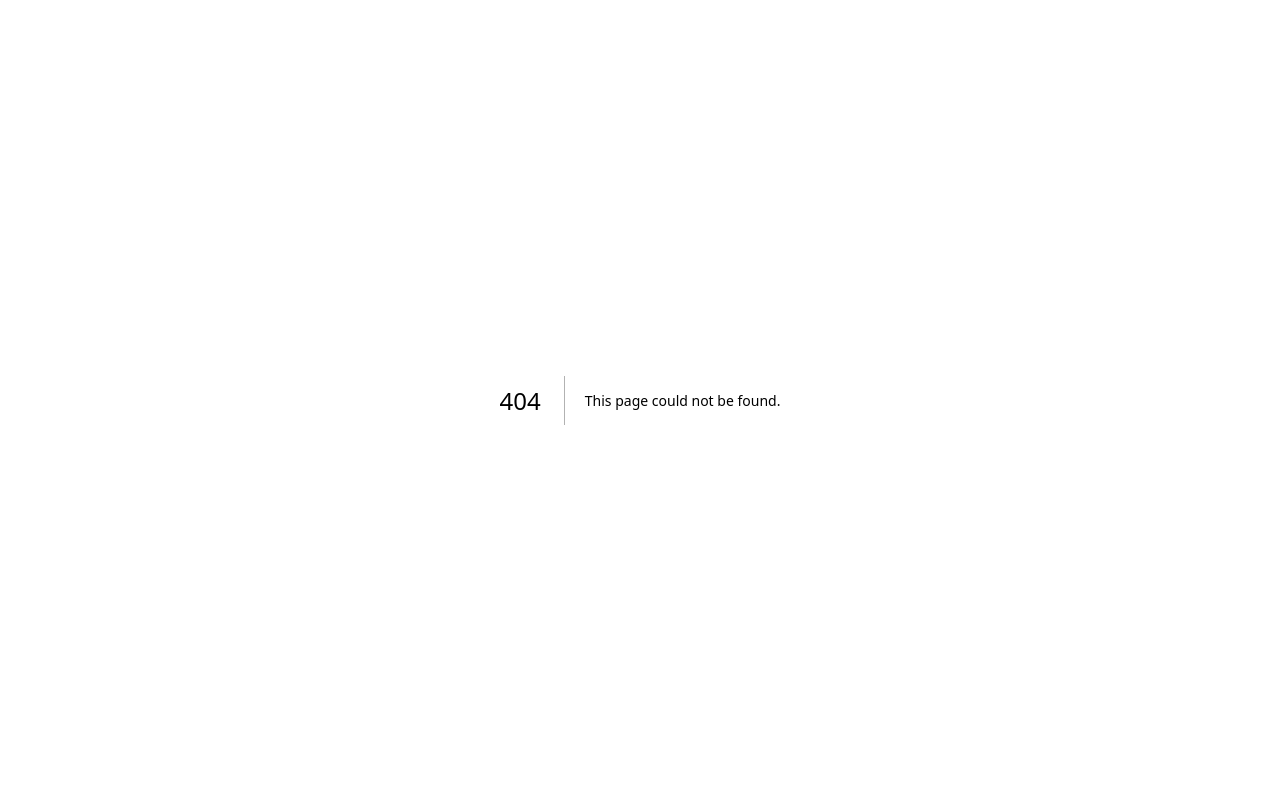
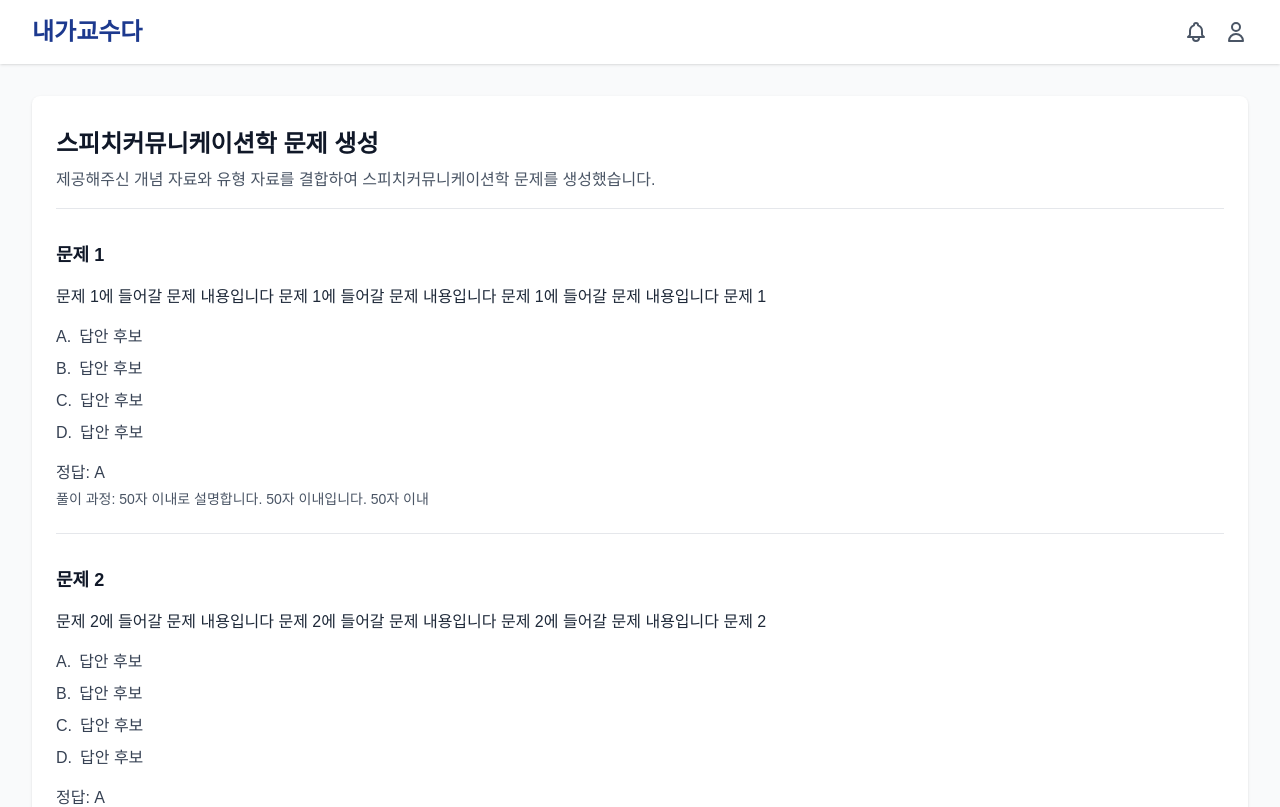
Before and after one commit to K-UniLab/Improfessor-FE, a Next.js app: page /result in a window 1280 px wide. Before the commit this address had no page. Shown: the top 807 px of the page. Built offline with nearby package versions, Linux system fonts and the light colour scheme.

Commit message:
상세 페이지 컴포넌트 삭제: 더 이상 사용되지 않는 상세 페이지 관련 코드 제거

```diff
--- a/src/app/detail/page.tsx
+++ b/src/app/generate/page.tsx
@@ -2,8 +2,22 @@
 
 import Header from "@/components/Header";
 import Image from "next/image";
+import { useState } from "react";
+import { useRouter } from "next/navigation";
 
-export default function DetailPage() {
+export default function GeneratePage() {
+  const router = useRouter();
+  const [isLoading, setIsLoading] = useState(false);
+
+  const handleGenerate = async () => {
+    setIsLoading(true);
+    // 실제로는 여기서 API 호출을 하겠지만, 지금은 setTimeout으로 대체
+    setTimeout(() => {
+      setIsLoading(false);
+      router.push('/result');
+    }, 3000); // 3초 후 결과 페이지로 이동
+  };
+
   return (
     <div className="min-h-screen bg-gray-50 dark:bg-gray-900">
       <Header />
@@ -103,9 +117,41 @@ export default function DetailPage() {
           {/* 문제 생성하기 버튼 */}
           <button
             type="button"
-            className="w-full bg-black text-white py-4 text-lg font-medium hover:bg-gray-900 transition"
+            className={`w-full py-4 text-lg font-medium transition relative ${
+              isLoading
+                ? 'bg-gray-500 cursor-not-allowed'
+                : 'bg-black hover:bg-gray-900'
+            } text-white`}
+            onClick={handleGenerate}
+            disabled={isLoading}
           >
-            문제 생성하기
+            {isLoading ? (
+              <div className="flex items-center justify-center">
+                <svg
+                  className="animate-spin -ml-1 mr-3 h-5 w-5 text-white"
+                  xmlns="http://www.w3.org/2000/svg"
+                  fill="none"
+                  viewBox="0 0 24 24"
+                >
+                  <circle
+                    className="opacity-25"
+                    cx="12"
+                    cy="12"
+                    r="10"
+                    stroke="currentColor"
+                    strokeWidth="4"
+                  />
+                  <path
+                    className="opacity-75"
+                    fill="currentColor"
+                    d="M4 12a8 8 0 018-8V0C5.373 0 0 5.373 0 12h4zm2 5.291A7.962 7.962 0 014 12H0c0 3.042 1.135 5.824 3 7.938l3-2.647z"
+                  />
+                </svg>
+                문제 생성 중...
+              </div>
+            ) : (
+              '문제 생성하기'
+            )}
           </button>
         </div>
       </main>
--- /dev/null
+++ b/src/app/result/page.tsx
@@ -0,0 +1,103 @@
+'use client';
+
+import Header from "@/components/Header";
+import { useState } from "react";
+
+export default function ResultPage() {
+  const [problems] = useState([
+    {
+      id: 1,
+      question: "문제 1에 들어갈 문제 내용입니다 문제 1에 들어갈 문제 내용입니다 문제 1에 들어갈 문제 내용입니다 문제 1",
+      options: [
+        { id: 'A', text: '답안 후보' },
+        { id: 'B', text: '답안 후보' },
+        { id: 'C', text: '답안 후보' },
+        { id: 'D', text: '답안 후보' },
+      ],
+      answer: 'A',
+      explanation: '풀이 과정: 50자 이내로 설명합니다. 50자 이내입니다. 50자 이내'
+    },
+    {
+      id: 2,
+      question: "문제 2에 들어갈 문제 내용입니다 문제 2에 들어갈 문제 내용입니다 문제 2에 들어갈 문제 내용입니다 문제 2",
+      options: [
+        { id: 'A', text: '답안 후보' },
+        { id: 'B', text: '답안 후보' },
+        { id: 'C', text: '답안 후보' },
+        { id: 'D', text: '답안 후보' },
+      ],
+      answer: 'A',
+      explanation: '풀이 과정: 50자 이내로 설명합니다. 50자 이내입니다. 50자 이내'
+    },
+  ]);
+
+  return (
+    <div className="min-h-screen bg-gray-50 dark:bg-gray-900">
+      <Header />
+
+      <main className="max-w-7xl mx-auto px-4 sm:px-6 lg:px-8 py-8">
+        <div className="bg-white dark:bg-gray-800 shadow rounded-lg">
+          <div className="px-6 py-8">
+            {/* 상단 제목 */}
+            <div className="border-b border-gray-200 dark:border-gray-700 pb-4 mb-8">
+              <h1 className="text-2xl font-bold text-gray-900 dark:text-white">
+                스피치커뮤니케이션학 문제 생성
+              </h1>
+              <p className="mt-2 text-gray-600 dark:text-gray-400">
+                제공해주신 개념 자료와 유형 자료를 결합하여 스피치커뮤니케이션학 문제를 생성했습니다.
+              </p>
+            </div>
+
+            {/* 문제 목록 */}
+            <div className="space-y-8">
+              {problems.map((problem) => (
+                <div key={problem.id} className="border-b border-gray-200 dark:border-gray-700 pb-6 last:border-0">
+                  <h2 className="text-lg font-semibold text-gray-900 dark:text-white mb-4">
+                    문제 {problem.id}
+                  </h2>
+                  <p className="text-gray-800 dark:text-gray-200 mb-4">
+                    {problem.question}
+                  </p>
+
+                  {/* 보기 */}
+                  <div className="space-y-2 mb-4">
+                    {problem.options.map((option) => (
+                      <div key={option.id} className="flex items-start">
+                        <span className="text-gray-700 dark:text-gray-300 mr-2">
+                          {option.id}.
+                        </span>
+                        <span className="text-gray-700 dark:text-gray-300">
+                          {option.text}
+                        </span>
+                      </div>
+                    ))}
+                  </div>
+
+                  {/* 정답과 해설 */}
+                  <div className="mt-4">
+                    <p className="text-gray-700 dark:text-gray-300">
+                      정답: {problem.answer}
+                    </p>
+                    <p className="text-gray-600 dark:text-gray-400 text-sm mt-1">
+                      {problem.explanation}
+                    </p>
+                  </div>
+                </div>
+              ))}
+            </div>
+
+            {/* 하단 버튼 */}
+            <div className="mt-8 flex justify-end">
+              <button
+                type="button"
+                className="px-6 py-2 bg-black text-white rounded-md hover:bg-gray-900 transition"
+              >
+                PDF로 저장하기
+              </button>
+            </div>
+          </div>
+        </div>
+      </main>
+    </div>
+  );
+}
```
